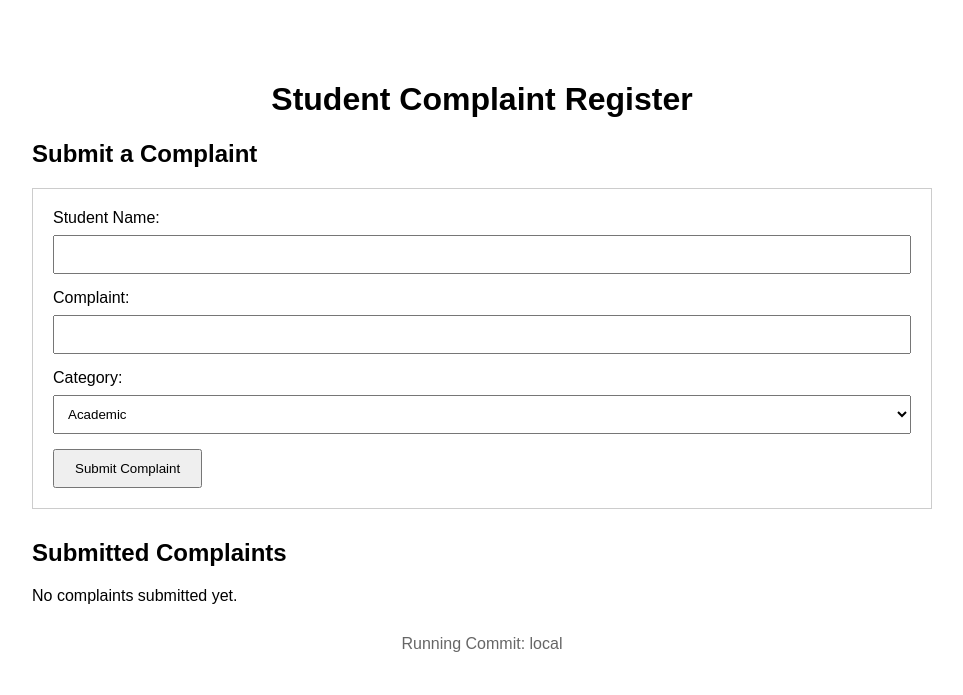
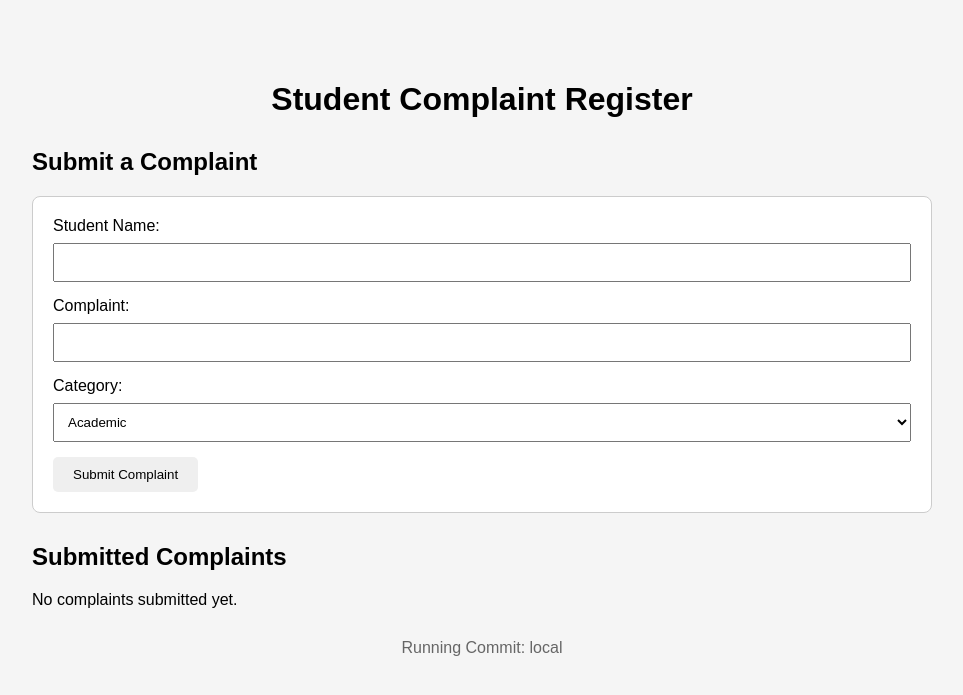
Before and after one commit to ajaybembde-hub/student-complaint-register, a Flask app: page / in a window 1280 px wide. Shown: the top 695 px of the page, without its empty margins (158-1121 px from the left). Run offline with Flask 3, Linux system fonts and the light colour scheme.

Commit message:
Improve complaint register interface

```diff
--- a/templates/index.html
+++ b/templates/index.html
@@ -9,15 +9,22 @@
             max-width: 900px;
             margin: 40px auto;
             padding: 20px;
+            background-color: #f5f5f5;
         }
 
         h1 {
             text-align: center;
         }
 
+        h2 {
+            margin-top: 30px;
+        }
+
         form {
+            background-color: white;
             padding: 20px;
             border: 1px solid #ccc;
+            border-radius: 8px;
             margin-bottom: 30px;
         }
 
@@ -31,12 +38,20 @@
         button {
             padding: 10px 20px;
             cursor: pointer;
+            border: none;
+            border-radius: 5px;
         }
 
         .complaint {
+            background-color: white;
             border: 1px solid #ddd;
+            border-radius: 8px;
             padding: 15px;
             margin-bottom: 15px;
+        }
+
+        .status {
+            font-weight: bold;
         }
 
         footer {
@@ -82,7 +97,9 @@
                 <p><strong>Student:</strong> {{ item.name }}</p>
                 <p><strong>Complaint:</strong> {{ item.complaint }}</p>
                 <p><strong>Category:</strong> {{ item.category }}</p>
-                <p><strong>Status:</strong> {{ item.status }}</p>
+                <p class="status">
+                    <strong>Status:</strong> {{ item.status }}
+                </p>
             </div>
         {% endfor %}
     {% else %}
```
